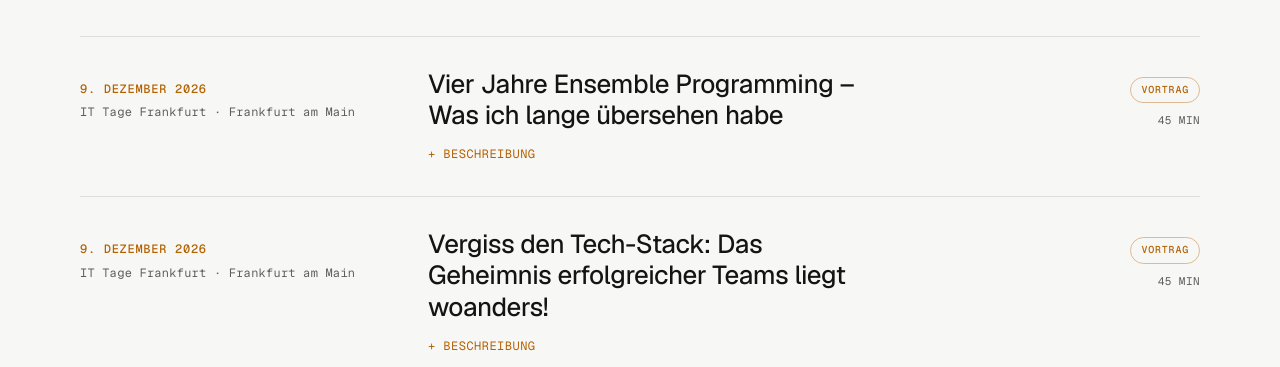
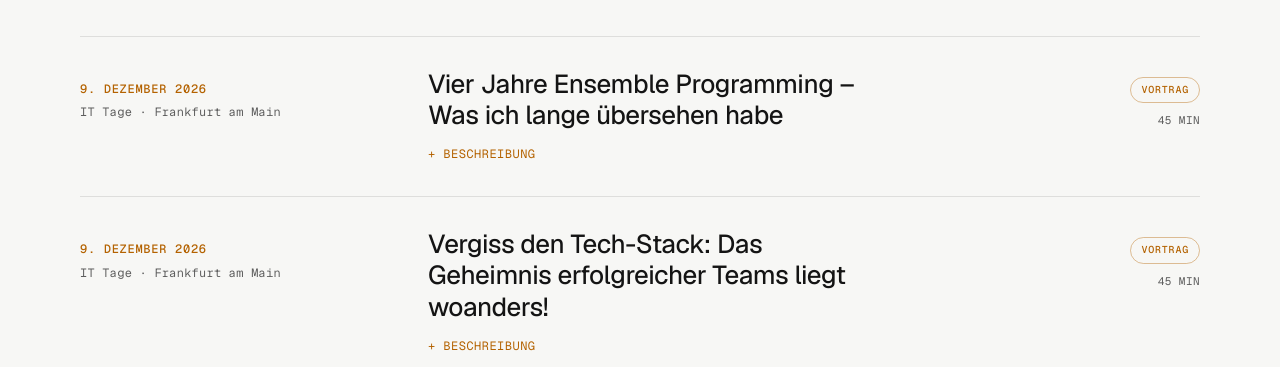
Before and after one commit to hollesse/joshuatoepfer.de, a Jekyll site: the page built from index.html, in a window 1280 px wide and 900 px high, scrolled down 2156 px. Shown: the part 156-523 px from the top of the window. Built offline with Jekyll 4.4.1, drawn with Linux system fonts in a browser that asks for light colours.

Commit message:
sync(innoq-talks): Sync: INNOQ talks (2026-09-22)
Auto-generated by .github/workflows/sync-innoq-talks.yml.
See ADR-0007 for the talks-sync architecture.

```diff
--- a/_data/talks.yml
+++ b/_data/talks.yml
@@ -368,7 +368,7 @@
   source_url: https://www.innoq.com/de/talks/2026/11/adhs-in-der-it-vom-chaos-zum-code-technology-day/
 - date: '2026-12-09'
   what: Vier Jahre Ensemble Programming – Was ich lange übersehen habe
-  where: IT Tage Frankfurt
+  where: IT Tage
   city: Frankfurt am Main
   status: upcoming
   type: talk
@@ -390,7 +390,7 @@
   source_url: https://www.innoq.com/de/talks/2026/12/vier-jahre-ensemble-programming-was-ich-lange-uebersehen-habe-it-tage-2026/
 - date: '2026-12-09'
   what: 'Vergiss den Tech-Stack: Das Geheimnis erfolgreicher Teams liegt woanders!'
-  where: IT Tage Frankfurt
+  where: IT Tage
   city: Frankfurt am Main
   status: upcoming
   type: talk
```
